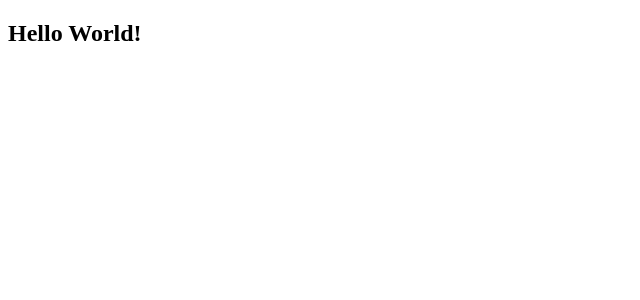
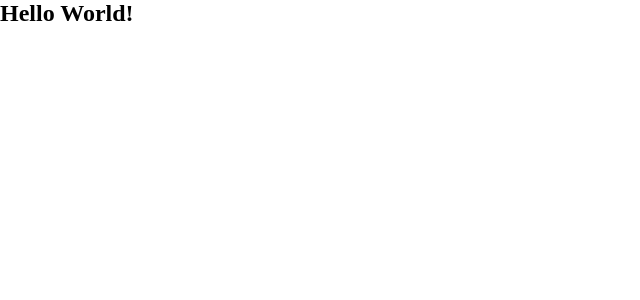
Before and after one commit to BalasundaramVi/Notable-Health-TakeHome, a React app: page / in a window 1280 px wide. Shown: the top 300 px of the page, without its empty margins (0-640 px from the left). Built offline with nearby package versions, Linux system fonts and the light colour scheme; the HTML template or start-up script is replaced by a standard one.

Commit message:
Reset css presets

```diff
--- a/client/src/components/App.jsx
+++ b/client/src/components/App.jsx
@@ -1,4 +1,6 @@
 import React from 'react';
+
+import '../styles/App.css';
 
 class App extends React.Component {
   constructor(props) {
--- /dev/null
+++ b/client/src/styles/App.css
@@ -0,0 +1,8 @@
+html, body {
+  margin: 0;
+  padding: 0;
+}
+
+h2 {
+  margin: 0;
+}
```
